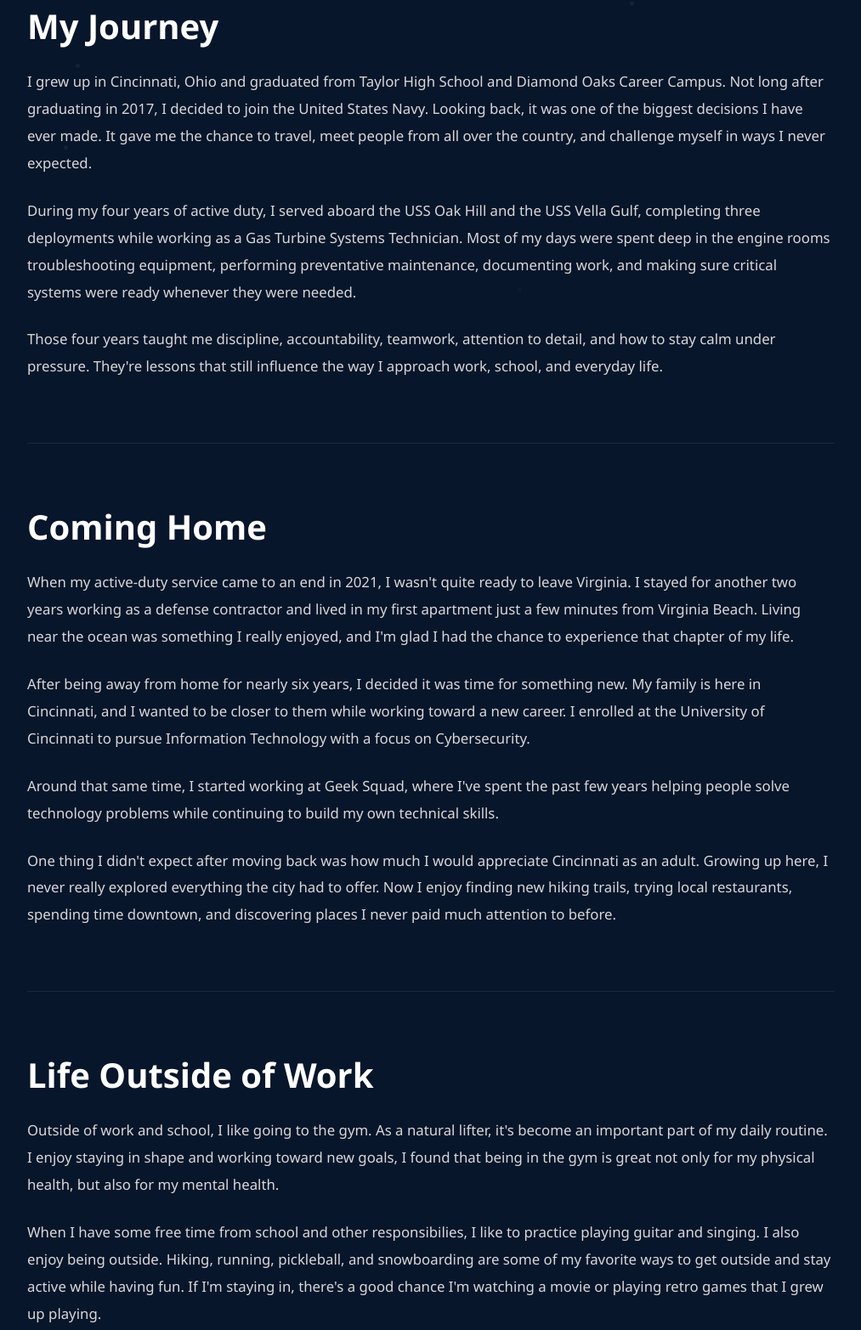
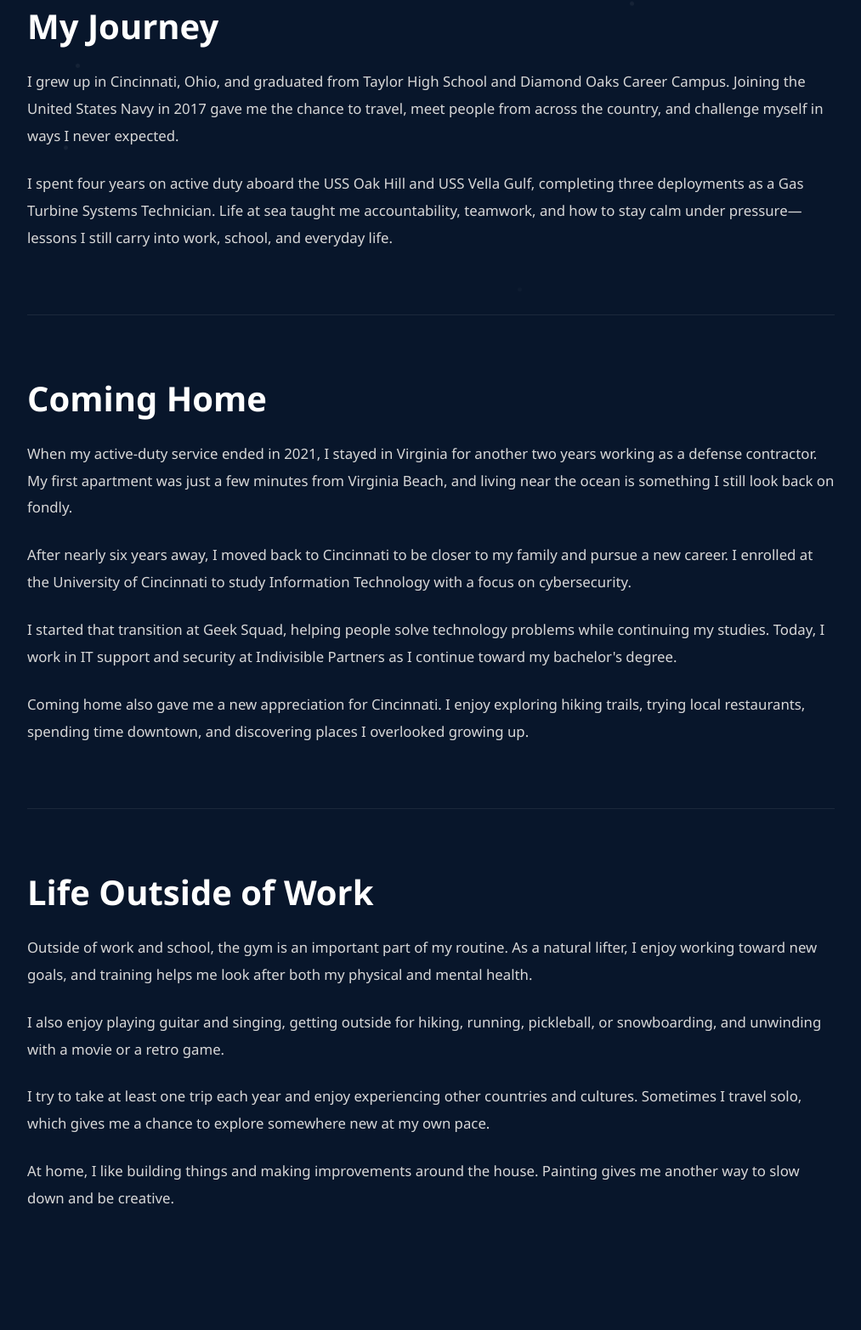
Before and after one commit to JesseBlankenship/jesse_website, a plain HTML site: page About Me.html in a window 1280 px wide. Shown: the part 282-1847 px from the top of the page at 85% size, without its empty margins (133-1146 px from the left). Drawn offline with Linux system fonts and the light colour scheme.

Commit message:
Refresh About Me with current role and concise personal story

```diff
--- a/About Me.html
+++ b/About Me.html
@@ -154,16 +154,14 @@ A little more about where I come from, what brought me here, and what I enjoy ou
 <h2>My Journey</h2>
 
 <p>
-I grew up in Cincinnati, Ohio and graduated from Taylor High School and Diamond Oaks Career Campus. Not long after graduating in 2017, I decided to join the United States Navy. Looking back, it was one of the biggest decisions I have ever made. It gave me the chance to travel, meet people from all over the country, and challenge myself in ways I never expected.
+I grew up in Cincinnati, Ohio, and graduated from Taylor High School and Diamond Oaks Career Campus. Joining the United States Navy in 2017 gave me the chance to travel, meet people from across the country, and challenge myself in ways I never expected.
 </p>
 
 <p>
-During my four years of active duty, I served aboard the USS Oak Hill and the USS Vella Gulf, completing three deployments while working as a Gas Turbine Systems Technician. Most of my days were spent deep in the engine rooms troubleshooting equipment, performing preventative maintenance, documenting work, and making sure critical systems were ready whenever they were needed.
+I spent four years on active duty aboard the USS Oak Hill and USS Vella Gulf, completing three deployments as a Gas Turbine Systems Technician. Life at sea taught me accountability, teamwork, and how to stay calm under pressure—lessons I still carry into work, school, and everyday life.
 </p>
 
-<p>
-Those four years taught me discipline, accountability, teamwork, attention to detail, and how to stay calm under pressure. They're lessons that still influence the way I approach work, school, and everyday life.
-</p>
+
 
 </section>
 
@@ -172,19 +170,19 @@ Those four years taught me discipline, accountability, teamwork, attention to de
 <h2>Coming Home</h2>
 
 <p>
-When my active-duty service came to an end in 2021, I wasn't quite ready to leave Virginia. I stayed for another two years working as a defense contractor and lived in my first apartment just a few minutes from Virginia Beach. Living near the ocean was something I really enjoyed, and I'm glad I had the chance to experience that chapter of my life.
+When my active-duty service ended in 2021, I stayed in Virginia for another two years working as a defense contractor. My first apartment was just a few minutes from Virginia Beach, and living near the ocean is something I still look back on fondly.
 </p>
 
 <p>
-After being away from home for nearly six years, I decided it was time for something new. My family is here in Cincinnati, and I wanted to be closer to them while working toward a new career. I enrolled at the University of Cincinnati to pursue Information Technology with a focus on Cybersecurity.
+After nearly six years away, I moved back to Cincinnati to be closer to my family and pursue a new career. I enrolled at the University of Cincinnati to study Information Technology with a focus on cybersecurity.
 </p>
 
 <p>
-Around that same time, I started working at Geek Squad, where I've spent the past few years helping people solve technology problems while continuing to build my own technical skills.
+I started that transition at Geek Squad, helping people solve technology problems while continuing my studies. Today, I work in IT support and security at Indivisible Partners as I continue toward my bachelor's degree.
 </p>
 
 <p>
-One thing I didn't expect after moving back was how much I would appreciate Cincinnati as an adult. Growing up here, I never really explored everything the city had to offer. Now I enjoy finding new hiking trails, trying local restaurants, spending time downtown, and discovering places I never paid much attention to before.
+Coming home also gave me a new appreciation for Cincinnati. I enjoy exploring hiking trails, trying local restaurants, spending time downtown, and discovering places I overlooked growing up.
 </p>
 
 </section>
@@ -195,19 +193,19 @@ One thing I didn't expect after moving back was how much I would appreciate Cinc
 <h2>Life Outside of Work</h2>
 
 <p>
-Outside of work and school, I like going to the gym. As a natural lifter, it's become an important part of my daily routine. I enjoy staying in shape and working toward new goals, I found that being in the gym is great not only for my physical health, but also for my mental health.
+Outside of work and school, the gym is an important part of my routine. As a natural lifter, I enjoy working toward new goals, and training helps me look after both my physical and mental health.
 </p>
 
 <p>
-When I have some free time from school and other responsibilies, I like to practice playing guitar and singing. I also enjoy being outside. Hiking, running, pickleball, and snowboarding are some of my favorite ways to get outside and stay active while having fun. If I'm staying in, there's a good chance I'm watching a movie or playing retro games that I grew up playing.
+I also enjoy playing guitar and singing, getting outside for hiking, running, pickleball, or snowboarding, and unwinding with a movie or a retro game.
 </p>
 
 <p>
-I also enjoy traveling and try to take at least one trip every year. Whenever I can, I like visiting other countries and experiencing different cultures. Every now and then I'll even take a solo trip. It's a great way to see somewhere new and try something different.
+I try to take at least one trip each year and enjoy experiencing other countries and cultures. Sometimes I travel solo, which gives me a chance to explore somewhere new at my own pace.
 </p>
 
 <p>
-I like working on projects around the house too. Whether it's building something or making improvements, I enjoy seeing the finished results. Painting is another hobby I've picked up over the years, and it's something I still enjoy whenever I'm in the mood to slow down and be creative.
+At home, I like building things and making improvements around the house. Painting gives me another way to slow down and be creative.
 </p>
 </section>
 
```
